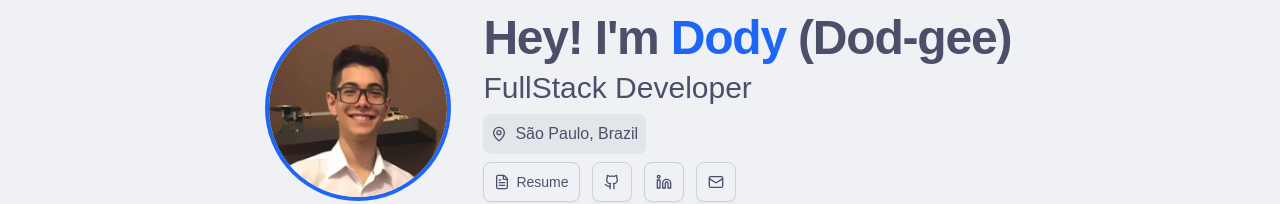
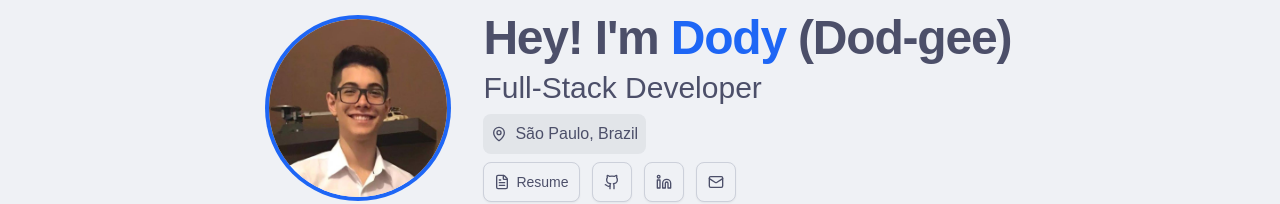
Before and after one commit to GardenMovie/portfolio, a React (Vite) app: page / in a window 1280 px wide. Shown: the part 300-504 px from the top of the page. Built offline with nearby package versions, Linux system fonts and the light colour scheme.

Commit message:
fix: correct typo in hero section

```diff
--- a/src/sections/Hero.tsx
+++ b/src/sections/Hero.tsx
@@ -17,7 +17,7 @@ export default function Hero() {
           Hey! I'm <span className="text-primary">Dody</span> (Dod-gee)
         </h1>
 
-        <p className="text-3xl text-muted-foreground">FullStack Developer</p>
+        <p className="text-3xl text-muted-foreground">Full-Stack Developer</p>
 
         <p className="rounded-md bg-gray-500/10 font-medium p-2 inline-flex items-center space-x-2">
           <MapPin className="h-4 w-4" />
```
